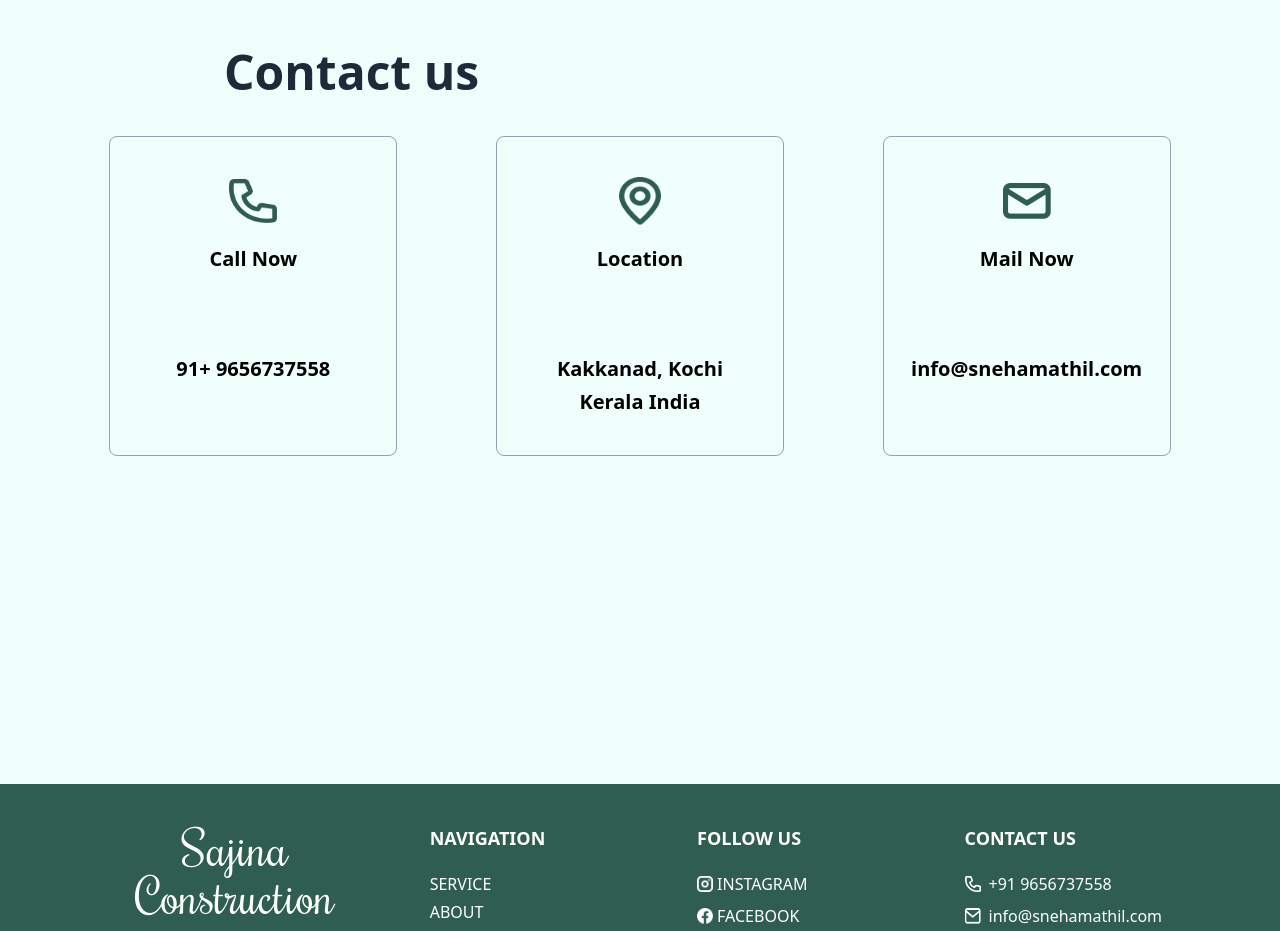
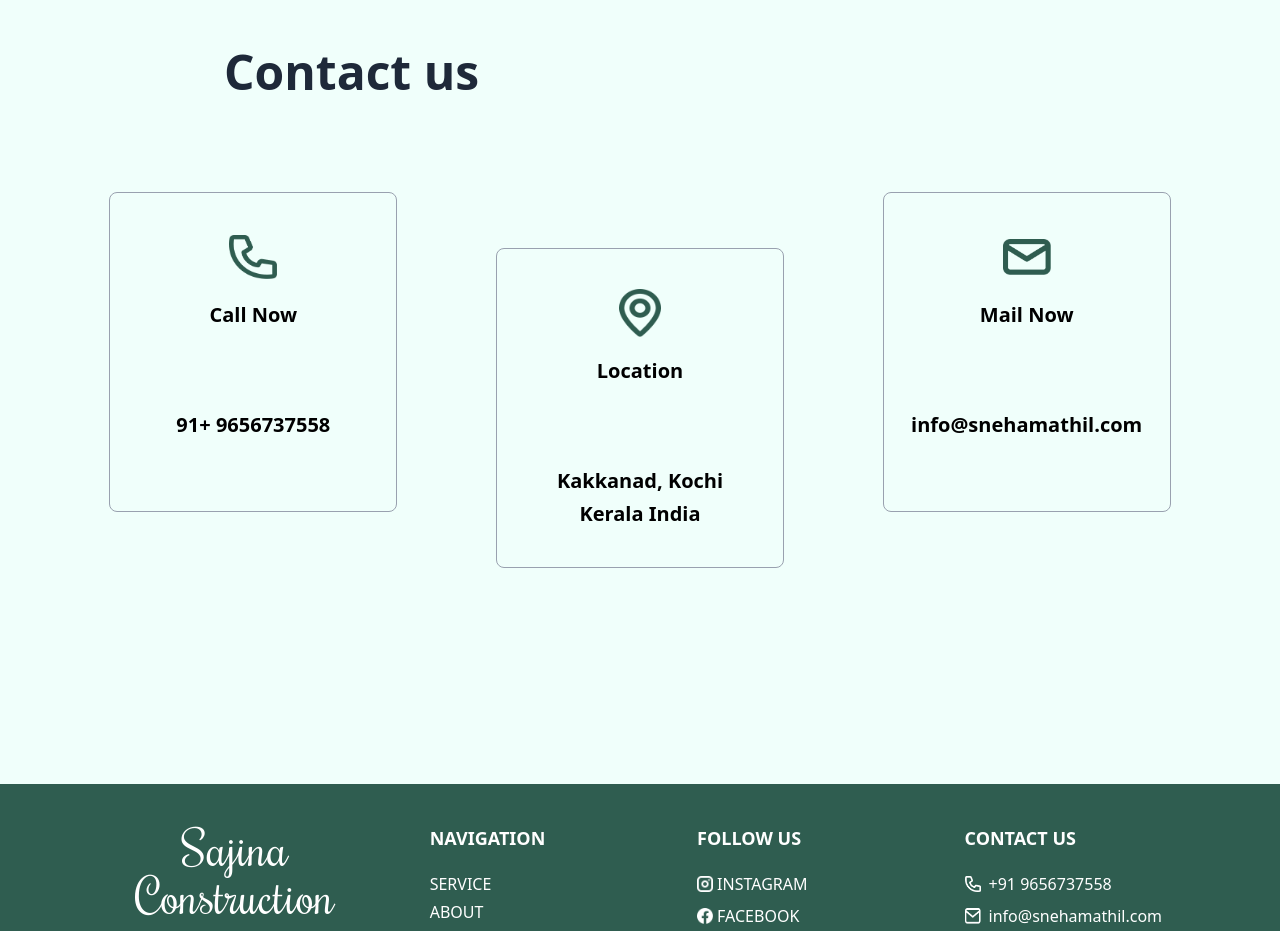
Before and after one commit to shaheem728/Snehamathil, a React (Vite) app in the folder client/: page / in a window 1280 px wide. Shown: the part 5100-6031 px from the top of the page. Built offline with nearby package versions, Linux system fonts and the light colour scheme; no server answers.

Commit message:
Updated:Home Component

```diff
--- a/client/src/pages/user/Home.jsx
+++ b/client/src/pages/user/Home.jsx
@@ -253,8 +253,9 @@ const Home = () => {
     className="max-w-6xl mx-auto  grid grid-cols-1  md:grid-cols-2  lg:grid-cols-3  gap-10  place-items-center ">
     {contacts.map((c, index) => (
         <div
+        key={index}
         className={`bg-[#F0FFFB] text-center border border-gray-400 rounded-lg transition-all w-[60vw] h-64 md:w-80 md:h-80 lg:w-72 flex flex-col items-center py-10 space-y-4 ${
-          c.id === 2 ? "md:mt-28" : "md:mt-0"
+          index === 1 ? "md:mt-28" : "md:mt-0"
         }`}
       >
         <img
```
